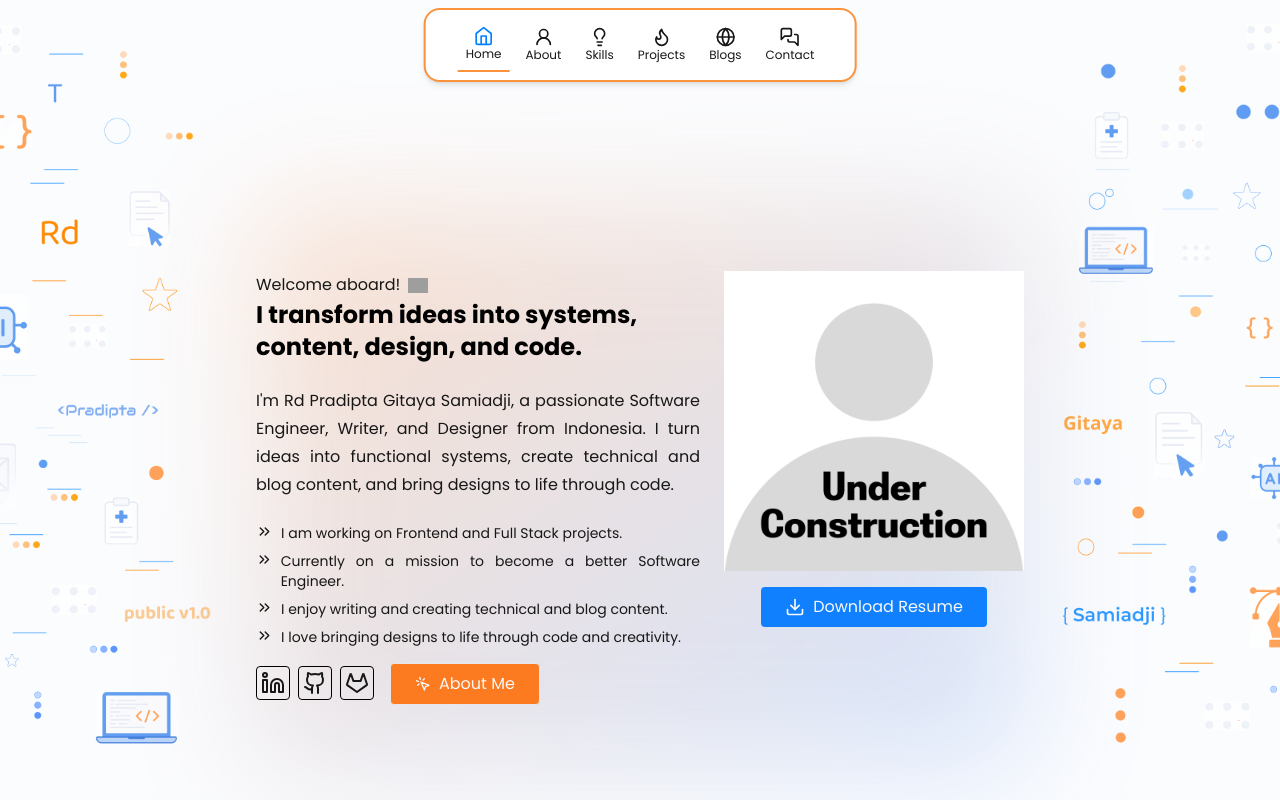
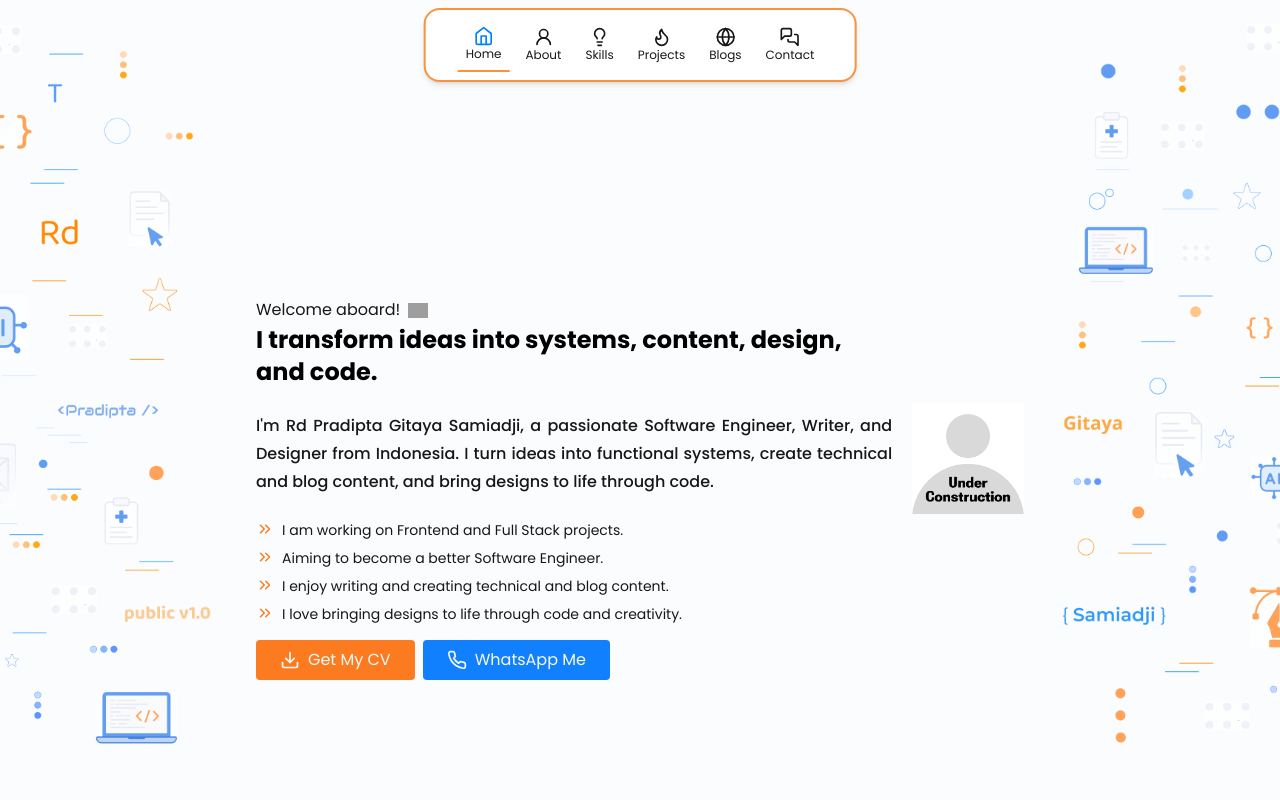
Before and after one commit to Diptags/pradipta-personal-page, a Next.js app: page / in a window 1280 px wide. Shown: the top 800 px of the page. Built offline with nearby package versions, Linux system fonts and the light colour scheme; grey boxes are pictures that could not be loaded.

Commit message:
Styling Adjustments for Home Page & Global Styles

```diff
--- a/components/ui/HomeContent.jsx
+++ b/components/ui/HomeContent.jsx
@@ -1,52 +1,24 @@
-import {
-  Linkedin,
-  Github,
-  Gitlab,
-  Download,
-  ChevronsRight,
-  MousePointerClick
-} from "lucide-react";
+import { Download, ChevronsRight, Phone } from "lucide-react";
 import Image from "next/image";
 import Link from "next/link";
 import { useSpring, animated } from "react-spring";
 import { homePageData } from "@/constants";
+import { orange_3 } from "@/constants/colors";
 
-export const HomeContent = () => {
-  const pageAnim = useSpring({
-    opacity: 1,
-    transform: "translateX(0)",
-    from: { opacity: 0, transform: "translateX(-30%)" }
-  });
-  const { photo, greeting, tagline, intro, status, socials, buttons, resumelink } = homePageData;
-
-  return (
-    <section className="relative min-h-screen md:flex md:justify-center md:items-center sm:max-w-3xl">
-      {/* Gradient Effect */}
-      <div className="gradient_effect"></div>
-
-      <animated.div className="transition duration-100 " style={pageAnim}>
-        <div className="md:flex md:gap-6 md:flex-row-reverse md:justify-between">
-          {/* Photo Profile Section */}
-          <div className="w-32 md:w-auto flex flex-col items-center">
+const ProfilePhoto = ({ photo }) => (
+  <div className="w-32 md:w-auto flex flex-col items-center mb-5">
     <Image
       src={photo.url || ""}
       width={300}
       height={300}
-              alt={photo.alt || "Rd Pradipta Gitaya Samadji"}
+      alt={photo.alt || "Profile Photo"}
     />
+  </div>
+);
 
-            {/* Download Resume CTA */}
-            <Link href={resumelink || ""} target="_blank">
-              <button className="resume_btn mt-4" type="button">
-                <Download size={20} />
-                {buttons[0]}
-              </button>
-            </Link>
-          </div>
-
-          {/* Text Content Section */}
-          <div className="md:flex-1">
-            <span className="leading-7  flex items-center gap-2 font-light">
+const GreetingSection = ({ greeting, tagline, intro }) => (
+  <div className="flex-1">
+    <span className="leading-7 flex items-center gap-2 font-light">
       {greeting}
       <Image
         src="https://user-images.githubusercontent.com/18350557/176309783-0785949b-9127-417c-8b55-ab5a4333674e.gif"
@@ -55,54 +27,66 @@ export const HomeContent = () => {
         alt="Waving Hand"
       />
     </span>
-            <h1 className="text-black text-2xl font-poppins-bold">
-              {tagline}
-            </h1>
-
-            <p className="text-justify my-6 leading-7 font-light">
+    <h1 className="text-black text-2xl font-poppins-bold">{tagline}</h1>
+    <p className="font-poppins-medium text-justify my-6 leading-7 font-light">
       {intro}
     </p>
+  </div>
+);
 
-            {/* My Status  */}
-            <div className="my-4 text-sm font-light">
-              {status.map((status, index) => (
+const StatusSection = ({ status }) => (
+  <div className="md:my-4 text-sm font-light">
+    {status.map((item, index) => (
       <p key={index} className="text-justify my-2 flex gap-2">
-                  <ChevronsRight size={17} />
-                  <span>{status}</span>
+        <ChevronsRight size={18} color={orange_3} />
+        <span>{item}</span>
       </p>
     ))}
   </div>
-          </div>
-        </div>
+);
 
-        {/* Socials CTA */}
-        <div className="ml-6 md:m-0 md:flex md:gap-4 md:items-center">
+const CallToActionButtons = ({ links, buttons }) => (
   <div className="mt-10 md:m-0 flex items-center gap-2">
-            {socials.map((platform, index) => (
-              <Link target="_blank" key={index} href={platform.link || ""}>
-                <button className="social_icon" type="button">
-                  {platform.name === "linkedin" ? (
-                    <Linkedin />
-                  ) : platform.name === "gitlab" ? (
-                    <Gitlab />
-                  ) : (
-                    <Github />
-                  )}
+    <Link href={links.resume} target="_blank">
+      <button className="resume_btn" type="button">
+        <Download size={20} />
+        {buttons[0]}
       </button>
     </Link>
-            ))}
-          </div>
-
-          {/* About Me CTA */}
-          <div className="flex items-center gap-2 flex-wrap mt-10 md:m-0">
-            <Link href="/about">
-              <button className="work_btn" type="button">
-                <MousePointerClick size={16} />
+    <Link target="_blank" href={links.whatsapp}>
+      <button className="whatsapp_me_btn" type="button">
+        <Phone size={20} />
         {buttons[1]}
       </button>
     </Link>
   </div>
+);
+
+export const HomeContent = () => {
+  const pageAnim = useSpring({
+    opacity: 1,
+    transform: "translateX(0)",
+    from: { opacity: 0, transform: "translateX(-30%)" },
+  });
+
+  const { photo, greeting, tagline, intro, status, buttons, links } =
+    homePageData;
+
+  return (
+    <section className="relative min-h-screen md:flex md:justify-center md:items-center sm:max-w-3xl">
+      <animated.div className="transition duration-100" style={pageAnim}>
+        <div className="gap-5 md:flex-row-reverse md:justify-between flex flex-col items-center">
+          <ProfilePhoto photo={photo} />
+          <div>
+            <GreetingSection
+              greeting={greeting}
+              tagline={tagline}
+              intro={intro}
+            />
+            <StatusSection status={status} />
           </div>
+        </div>
+        <CallToActionButtons links={links} buttons={buttons} />
       </animated.div>
     </section>
   );
--- /dev/null
+++ b/constants/colors.js
@@ -0,0 +1,18 @@
+// Main Color Palette
+export const blue_1 = "#C3D7FF";
+export const blue_2 = "#8BB1FF";
+export const blue_3 = "#1080FF";
+export const orange_1 = "#FFDABA";
+export const orange_2 = "#FEC17B";
+export const orange_3 = "#FC7B20";
+export const offwhite = "#D0DFFF";
+
+// Additional Colors
+export const light_1 = "#f8f8f8";
+export const light_2 = "#f0f0f0";
+export const light_3 = "#ededed";
+
+// TODO: Adjust the Dark Colors for Dark Mode Features
+export const dark_1 = "#121212";
+export const dark_2 = "#171717";
+export const dark_3 = "#202020";
--- a/constants/page-data/contact.js
+++ b/constants/page-data/contact.js
@@ -3,7 +3,7 @@ import links from "./links"
 export const contactPageData = {
   title: "Let's Connect",
   intro: "Feel free to reach out if you'd like to explore new opportunities or collaborate on exciting projects. Whether you have an idea to share, insights to discuss, or just want to chat about the dynamic world of technology, I'm always open to connect. Send me a message through the form below or via social media, and let’s bring ideas to life together.",
-  form_title: "Feel free to leave me a message! 👋",
+  form_title: "Thank You for Visiting! 👋",
   email_title: "E-mail: ",
   alternative: {
     telegram: links.telegram,
--- a/constants/page-data/home.js
+++ b/constants/page-data/home.js
@@ -1,40 +1,30 @@
-import links from "./links"
-
 export const homePageData = {
+  // Profile Information
   photo: {
     url: "/images/profile.png",
     alt: "Rd Pradipta Gitaya Samadji",
   },
-  greeting: 'Welcome aboard!',
+
+  // Text Content
+  greeting: "Welcome aboard!",
   tagline: "I transform ideas into systems, content, design, and code.",
-  intro:
-    "I'm Rd Pradipta Gitaya Samiadji, a passionate Software Engineer, Writer, and Designer from Indonesia. I turn ideas into functional systems, create technical and blog content, and bring designs to life through code.",
+  intro: `
+    I'm Rd Pradipta Gitaya Samiadji, a passionate Software Engineer, Writer, and Designer from Indonesia.
+    I turn ideas into functional systems, create technical and blog content, and bring designs to life through code.
+  `,
+
+  // Current Status
   status: [
     "I am working on Frontend and Full Stack projects.",
-    "Currently on a mission to become a better Software Engineer.",
+    "Aiming to become a better Software Engineer.",
     "I enjoy writing and creating technical and blog content.",
-    "I love bringing designs to life through code and creativity."
+    "I love bringing designs to life through code and creativity.",
   ],
-  socials: [
-    {
-      id: 1,
-      name: "linkedin",
-      link: links.linkedin
-    },
-    {
-      id: 2,
-      name: "github",
-      link: links.github
-    },
-    {
-      id: 3,
-      name: "gitlab",
-      link: links.gitlab
-    }
-  ],
-  buttons: [
-    "Download Resume",
-    "About Me",
-  ],
-  resumelink: "https://docs.google.com/document/d/1p6R9KG3CNLVprYmi8uv_27uVoVy4W8IpolaG_Hodvow/edit?usp=sharing"
+
+  // Buttons and Links
+  buttons: ["Get My CV", "WhatsApp Me"],
+  links: {
+    resume: "https://docs.google.com/document/d/1p6R9KG3CNLVprYmi8uv_27uVoVy4W8IpolaG_Hodvow/edit?usp=sharing",
+    whatsapp: "https://wa.link/tryppq",
+  },
 };
--- a/styles/globals.css
+++ b/styles/globals.css
@@ -79,11 +79,11 @@
   }
 
   .resume_btn {
-    @apply flex items-center gap-2 bg-blue_3 text-light_1 rounded py-2 px-6 transition cursor-pointer active:scale-90 hover:bg-orange_3;
+    @apply flex items-center gap-2 bg-orange_3 text-light_1 rounded py-2 px-6 transition cursor-pointer active:scale-90 hover:bg-blue_3;
   }
 
-  .work_btn {
-    @apply flex items-center gap-2 border-[1px] bg-orange_3 text-light_1 rounded py-2 px-6 transition cursor-pointer active:scale-90 hover:bg-blue_3 hover:text-light_1;
+  .whatsapp_me_btn {
+    @apply flex items-center gap-2 bg-blue_3 text-light_1 rounded py-2 px-6 transition cursor-pointer active:scale-90 hover:bg-orange_3;
   }
 
   /* About Page */
@@ -129,7 +129,7 @@
   }
 
   .project_modal_container{
-    @apply overflow-auto fixed z-50 top-0 bottom-0 left-0 right-0 w-full flex justify-center items-start bg-dark_4/40
+    @apply overflow-auto fixed z-50 top-0 bottom-0 left-0 right-0 w-full flex justify-center items-start bg-dark_3/40
   }
 
   .project_modal{
--- a/tailwind.config.js
+++ b/tailwind.config.js
@@ -1,3 +1,5 @@
+const { blue_1, blue_2, blue_3, orange_1, orange_2, orange_3, offwhite, light_1, light_2, light_3, dark_1, dark_2, dark_3 } = require('./constants/colors');
+
 /** @type {import('tailwindcss').Config} */
 module.exports = {
   darkMode: "false",
@@ -14,25 +16,19 @@ module.exports = {
         "poppins-regular": ["Poppins-Regular", "sans"],
       },
       colors: {
-        // Main Color Pallette
-        blue_1: "#C3D7FF",
-        blue_2: "#8BB1FF",
-        blue_3: "#1080FF",
-        orange_1: "#FFDABA",
-        orange_2: "#FEC17B",
-        orange_3: "#FC7B20",
-        offwhite: "#D0DFFF",
-        // Additional Colors
-        light_1: "#f8f8f8",
-        light_2: "#f0f0f0",
-        light_3: "#ededed",
-        // TODO: Adjust the Dark Colors for Dark Mode Features
-        dark_1: "#121212",
-        dark_2: "#171717",
-        dark_3: "#1a1a1a",
-        dark_4: "#202020",
-        // TODO: Adjust this color
-
+        blue_1,
+        blue_2,
+        blue_3,
+        orange_1,
+        orange_2,
+        orange_3,
+        offwhite,
+        light_1,
+        light_2,
+        light_3,
+        dark_1,
+        dark_2,
+        dark_3,
       }
     }
   },
```
Lines whose indentation alone changed are shown as unchanged.
